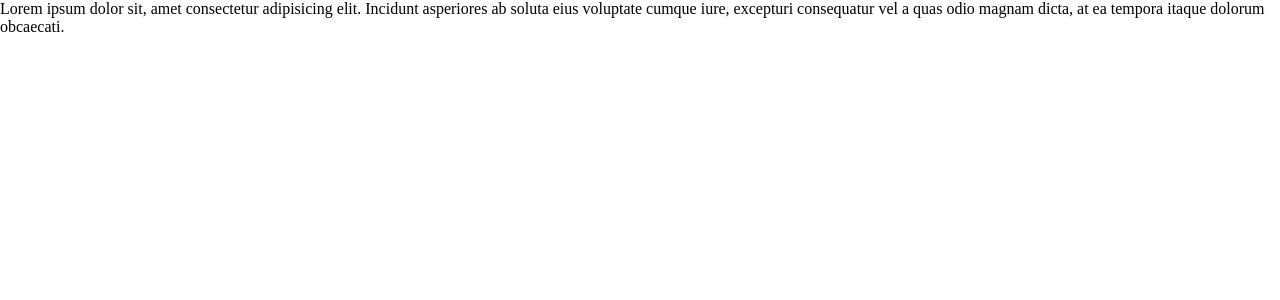
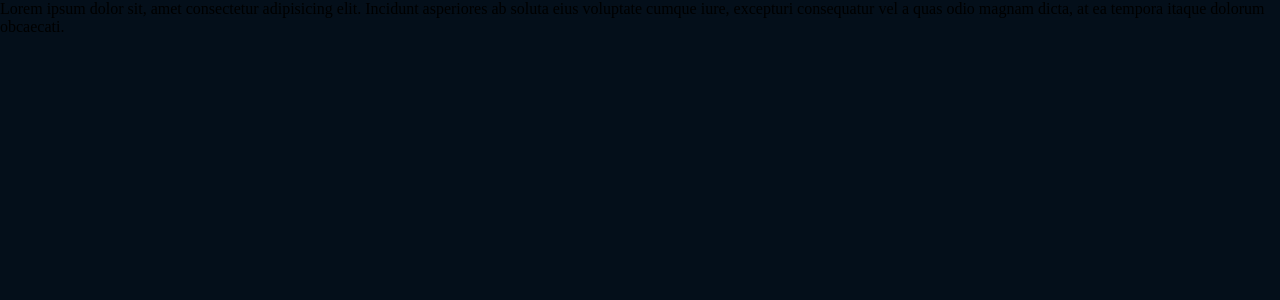
Before and after one commit to victorlucass/github-blog, a React (Vite) app: page / in a window 1280 px wide. Shown: the top 300 px of the page. Built offline with nearby package versions, Linux system fonts and the light colour scheme.

Commit message:
feat: styled global

```diff
--- a/src/@types/styled.d.ts
+++ b/src/@types/styled.d.ts
@@ -1,5 +1,5 @@
 import "styled-components";
-import { defaultTheme } from "../style/theme/default";
+import { defaultTheme } from "../styles/theme";
 
 type ThemeType = typeof defaultTheme;
 
--- a/src/App.tsx
+++ b/src/App.tsx
@@ -6,12 +6,12 @@ import { defaultTheme } from "./styles/theme";
 
 function App() {
   return (
-    <BrowserRouter>
-      <ThemeProvider theme={defaultTheme}>
+    <ThemeProvider theme={defaultTheme}>
+      <BrowserRouter>
         <RoutesApp></RoutesApp>
-      </ThemeProvider>
-      <GlobalStyles />
-    </BrowserRouter>
+        <GlobalStyles />
+      </BrowserRouter>
+    </ThemeProvider>
   );
 }
 
--- a/src/styles/global.ts
+++ b/src/styles/global.ts
@@ -7,4 +7,22 @@ export const GlobalStyles = createGlobalStyle`
     box-sizing: border-box;
     outline: none;
   }
+  body {
+    background: ${(props) => props.theme.colors["base-input"]};
+    -webkit-font-smoothing: antialiased;
+    button {
+      cursor: pointer;
+    }
+    a {
+      text-decoration: none;
+    }
+    input::-webkit-outer-spin-button,
+    input::-webkit-inner-spin-button {
+      -webkit-appearance: none;
+      margin: 0;
+    }
+    input[type="number"] {
+      -moz-appearance: textfield;
+    }
+  }
 `;
```
